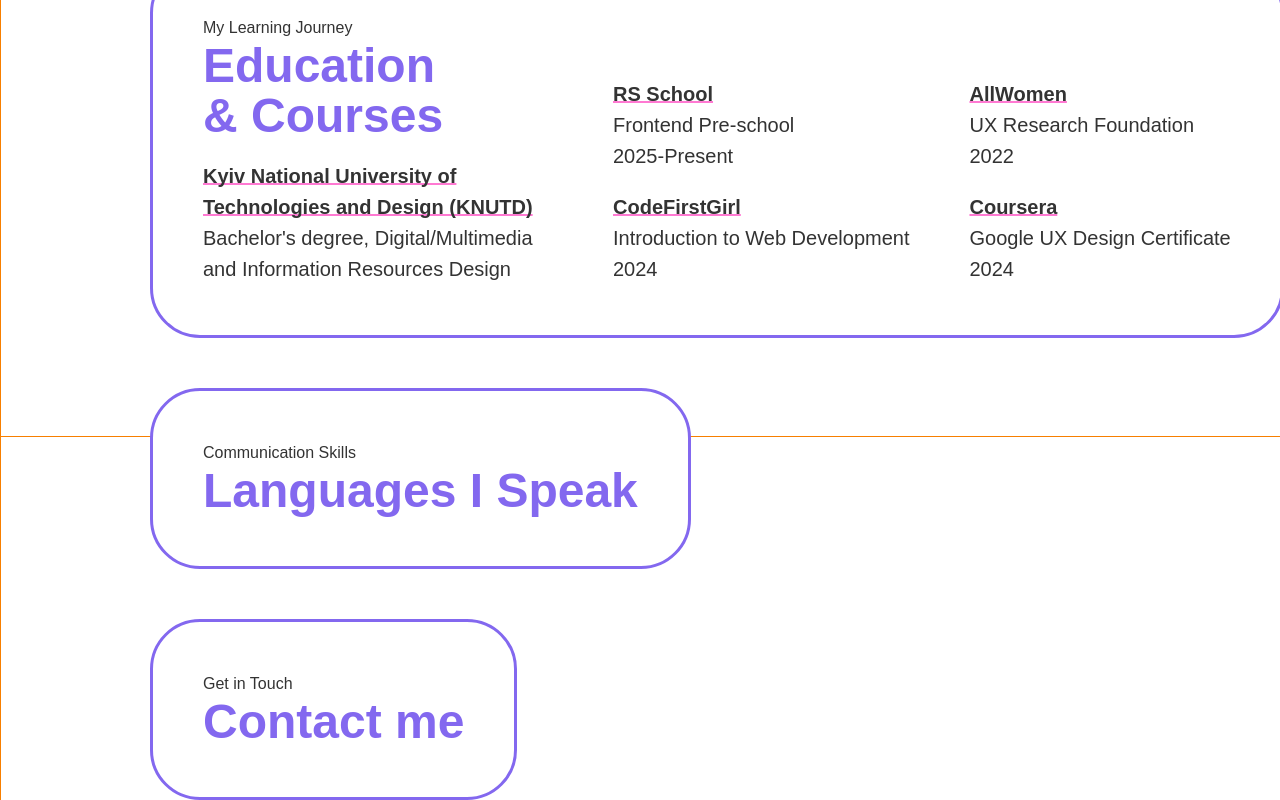
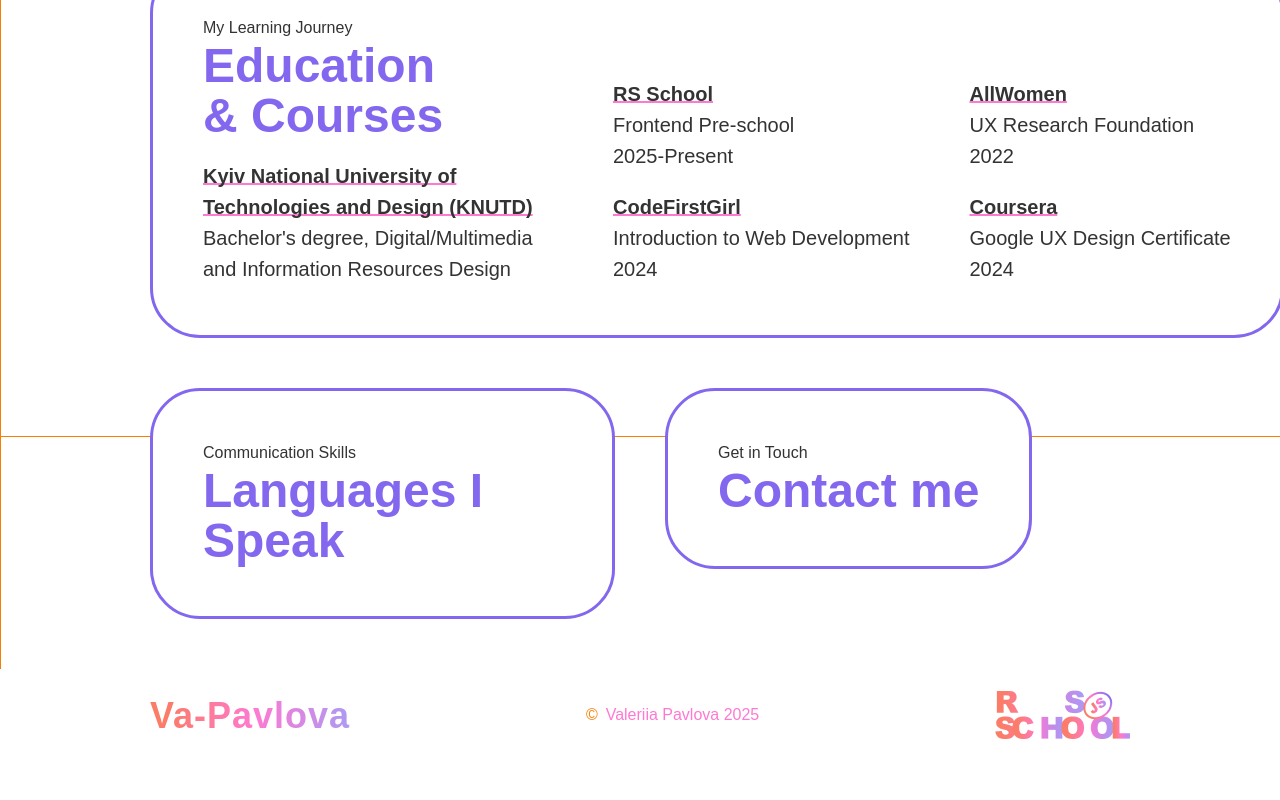
Before and after one commit to valeriapavlova/rsschool-cv, a plain HTML site: page index.html in a window 1280 px wide. Shown: the part 1964-2764 px from the top of the page. After the commit the page ends 2733 px from the top, so only its background shows below. Drawn offline with Linux system fonts and the light colour scheme; a web font is replaced by a local one.

Commit message:
feat: add RS School PNG logo and update footer styles

```diff
--- a/index.html
+++ b/index.html
@@ -205,7 +205,18 @@
     </main>
     <footer class="footer">
         <div class="container">
-
+            <div class="footer-content">
+                <a href="https://github.com/valeriapavlova" class="logo" target="_blank" rel="noopener">Va-Pavlova</a>
+                <div class="footer-text">
+                    <span class="footer-copyright">&copy;</span>
+                    <span class="footer-name">Valeriia Pavlova 2025</span>
+                </div>
+                <div class="footer-links">
+                    <a href="https://rs.school/courses/javascript" target="_blank" rel="noopener" aria-label="RS School JavaScript Course">
+                        <img src="assets/img/rs-school-logo 1.png" alt="RS School JavaScript Course Logo" width="135" height="50">
+                    </a>
+                </div>
+            </div>
         </div>
     </footer>
 </body>
--- a/style.css
+++ b/style.css
@@ -391,3 +391,53 @@ a {
 .university {
     max-width: 350px;
 }
+
+/* Languages Section Styles */
+.wrapper-contacts {
+    display: flex;
+    flex-direction: row;
+    gap: 50px;
+}
+
+/* Contacts Section Styles */
+
+
+/* Footer Styles */
+.footer {
+    background-color: var(--light);
+    height: 100px;
+    margin-top: 50px;
+}
+
+.footer-content {
+    display: flex;
+    align-content: center;
+    justify-content: space-between;
+    align-items: center;
+    gap: 24px;
+    padding-top: 20px;
+}
+
+.footer-text {
+    display: flex;
+    align-items: center;
+    gap: 8px;
+    font-size: 16px;
+    font-style: normal;
+    font-weight: 500;
+    line-height: 155%;
+}
+
+.footer-copyright {
+    color: var(--Naranja, #F77F00);
+}
+
+.footer-name {
+    color: var(--rosa, #FF79D2);
+}
+
+.footer-links a {
+    height: 50px;
+    width: 135px;
+    transition: background 0.2s;
+}
```
Also changed, not shown: assets/img/rs-school-logo 1.png (added).
